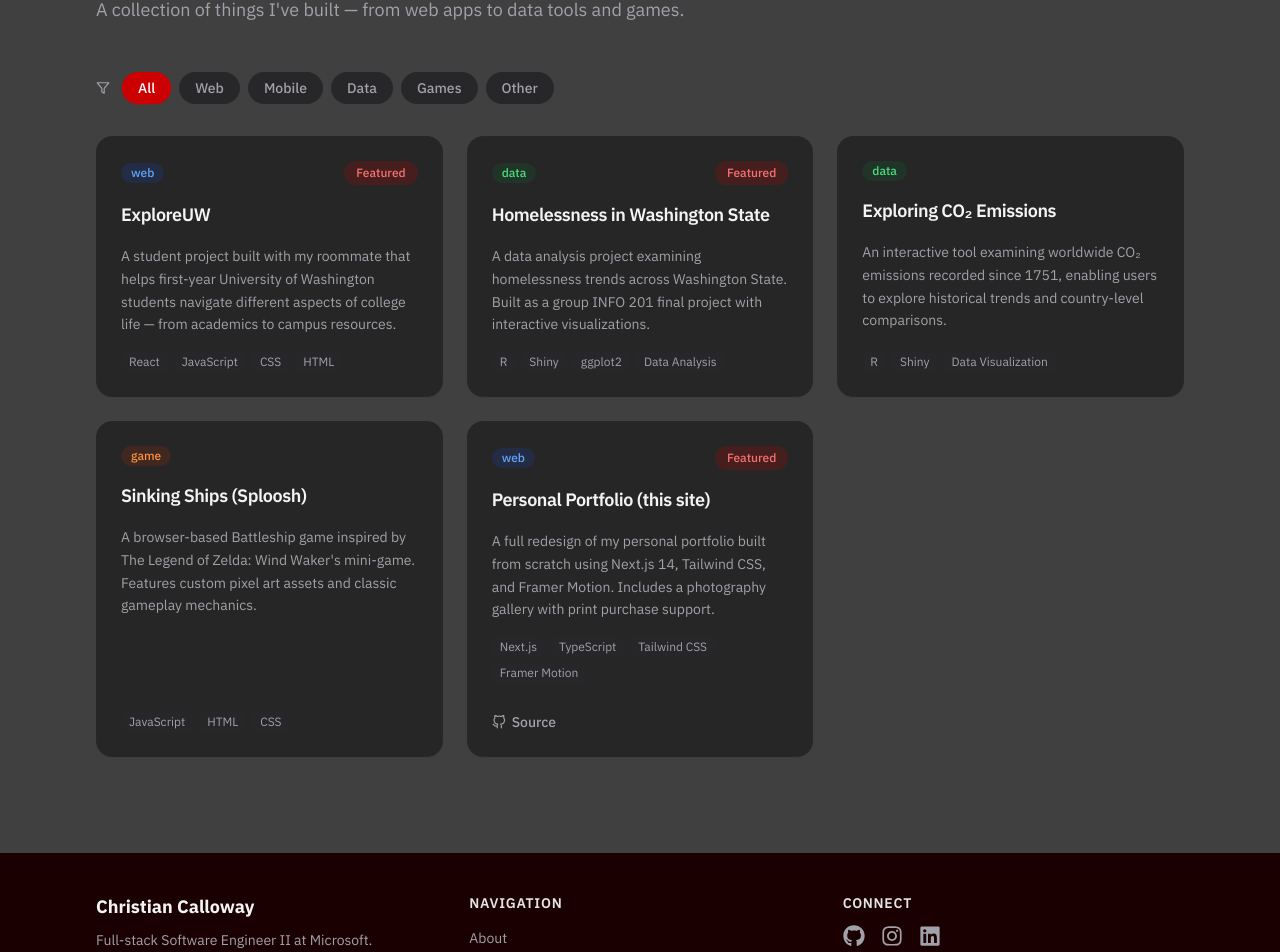
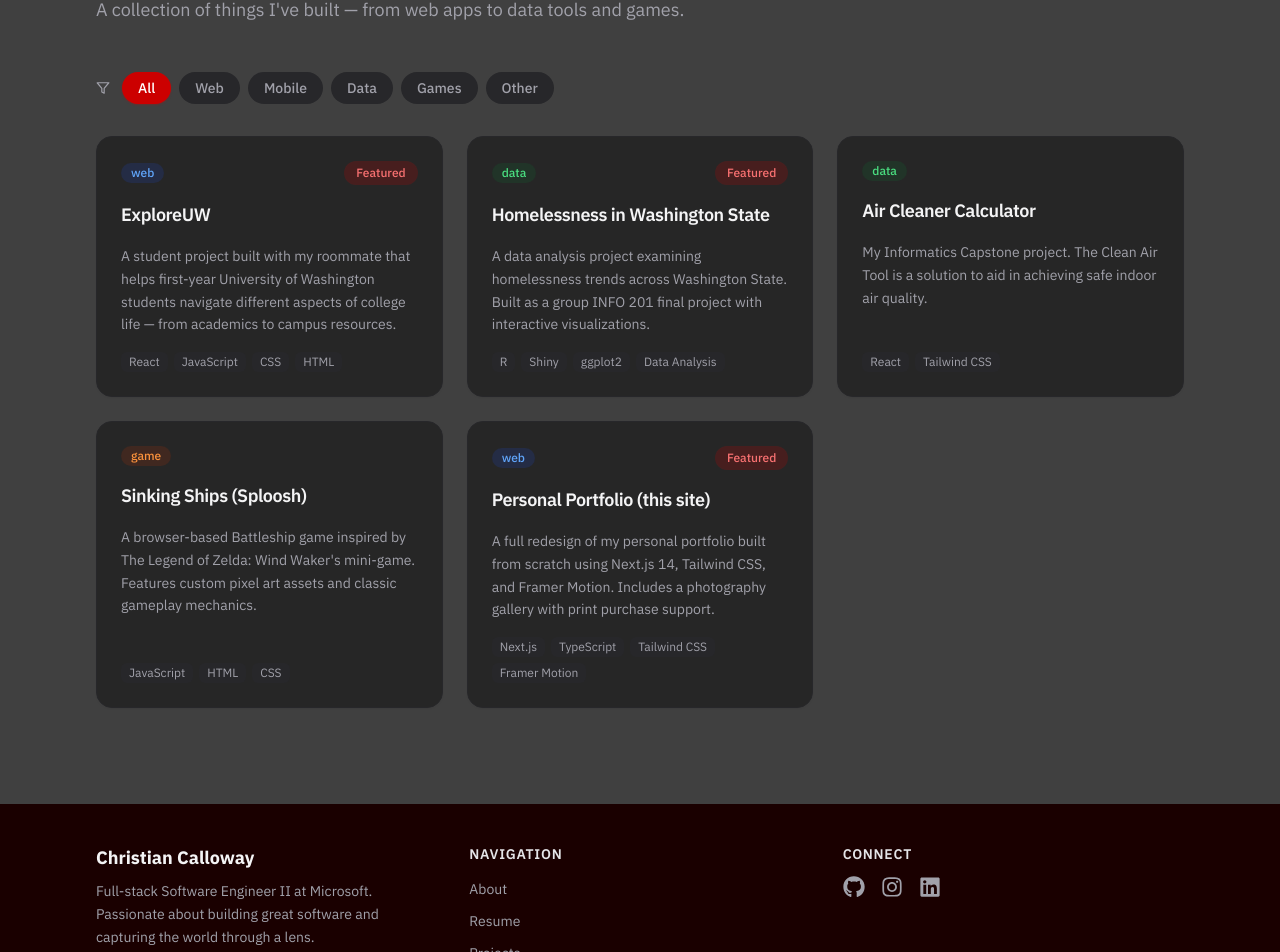
Before and after one commit to cmarqc/cmarq-web, a Next.js app: page /projects in a window 1280 px wide. Shown: the part 249-1201 px from the top of the page. Built offline with nearby package versions, Linux system fonts and the light colour scheme.

Commit message:
Enhance project links functionality by adding outputUrl and sourceUrl fields, and implement a link picker overlay for better user interaction.

```diff
--- a/app/projects/page.tsx
+++ b/app/projects/page.tsx
@@ -2,7 +2,7 @@
 
 import { useState } from 'react'
 import { motion, AnimatePresence } from 'framer-motion'
-import { FiExternalLink, FiGithub, FiFilter } from 'react-icons/fi'
+import { FiExternalLink, FiGithub, FiFilter, FiX } from 'react-icons/fi'
 import { projects, type Project } from '@/data/projects'
 
 type FilterCategory = 'all' | Project['category']
@@ -36,9 +36,22 @@ const itemVariants = {
 
 export default function ProjectsPage() {
   const [activeFilter, setActiveFilter] = useState<FilterCategory>('all')
+  const [openPickerId, setOpenPickerId] = useState<string | null>(null)
 
   const filtered =
     activeFilter === 'all' ? projects : projects.filter((p) => p.category === activeFilter)
+
+  const handleCardClick = (project: Project) => {
+    const { outputUrl, sourceUrl } = project
+    if (!outputUrl && !sourceUrl) return
+    if (outputUrl && sourceUrl) {
+      setOpenPickerId(project.id)
+      return
+    }
+    window.open((outputUrl ?? sourceUrl)!, '_blank', 'noreferrer')
+  }
+
+  const isClickable = (project: Project) => !!(project.outputUrl || project.sourceUrl)
 
   return (
     <div className="page-transition py-16 lg:py-24">
@@ -70,6 +83,14 @@ export default function ProjectsPage() {
           ))}
         </div>
 
+        {/* Backdrop — closes picker when clicking outside */}
+        {openPickerId && (
+          <div
+            className="fixed inset-0 z-40"
+            onClick={() => setOpenPickerId(null)}
+          />
+        )}
+
         {/* Grid */}
         <motion.div
           className="grid grid-cols-1 md:grid-cols-2 lg:grid-cols-3 gap-6"
@@ -84,7 +105,10 @@ export default function ProjectsPage() {
                 key={project.id}
                 variants={itemVariants}
                 layout
-                className="card card-hover flex flex-col gap-4 group"
+                onClick={() => handleCardClick(project)}
+                className={`card card-hover flex flex-col gap-4 group relative overflow-hidden${
+                  isClickable(project) ? ' cursor-pointer' : ''
+                }${openPickerId === project.id ? ' z-50' : ''}`}
               >
                 {/* Category badge */}
                 <div className="flex items-center justify-between">
@@ -118,33 +142,57 @@ export default function ProjectsPage() {
                   ))}
                 </div>
 
-                {/* Links */}
-                {(project.link || project.github) && (
-                  <div className="flex items-center gap-3 pt-3 border-t border-zinc-100 dark:border-zinc-800">
-                    {project.link && (
+                {/* Link picker overlay */}
+                <AnimatePresence>
+                  {openPickerId === project.id && (
+                    <motion.div
+                      initial={{ opacity: 0 }}
+                      animate={{ opacity: 1 }}
+                      exit={{ opacity: 0 }}
+                      transition={{ duration: 0.15 }}
+                      className="absolute inset-0 rounded-xl bg-white/95 dark:bg-zinc-900/95 backdrop-blur-sm flex flex-col items-center justify-center gap-3 p-6"
+                      onClick={(e) => e.stopPropagation()}
+                    >
+                      <p className="text-xs font-medium text-zinc-400 dark:text-zinc-500 uppercase tracking-widest mb-1">
+                        Open
+                      </p>
+
+                      {project.outputUrl && (
                         <a
-                        href={project.link}
+                          href={project.outputUrl}
                           target="_blank"
                           rel="noreferrer"
-                        className="flex items-center gap-1.5 text-sm font-medium text-zinc-500 dark:text-zinc-400 hover:text-brand dark:hover:text-brand transition-colors duration-200"
+                          onClick={() => setOpenPickerId(null)}
+                          className="w-full flex items-center justify-center gap-2 px-4 py-2.5 rounded-lg bg-zinc-100 dark:bg-zinc-800 text-sm font-medium text-zinc-700 dark:text-zinc-300 hover:bg-brand hover:text-white dark:hover:bg-brand dark:hover:text-white transition-colors duration-200"
                         >
                           <FiExternalLink size={14} />
-                        Live
+                          Live Site
                         </a>
                       )}
-                    {project.github && (
+
+                      {project.sourceUrl && (
                         <a
-                        href={project.github}
+                          href={project.sourceUrl}
                           target="_blank"
                           rel="noreferrer"
-                        className="flex items-center gap-1.5 text-sm font-medium text-zinc-500 dark:text-zinc-400 hover:text-brand dark:hover:text-brand transition-colors duration-200"
+                          onClick={() => setOpenPickerId(null)}
+                          className="w-full flex items-center justify-center gap-2 px-4 py-2.5 rounded-lg bg-zinc-100 dark:bg-zinc-800 text-sm font-medium text-zinc-700 dark:text-zinc-300 hover:bg-brand hover:text-white dark:hover:bg-brand dark:hover:text-white transition-colors duration-200"
                         >
                           <FiGithub size={14} />
-                        Source
+                          Source Code
                         </a>
                       )}
-                  </div>
+
+                      <button
+                        onClick={() => setOpenPickerId(null)}
+                        className="mt-1 flex items-center gap-1.5 text-xs text-zinc-400 dark:text-zinc-500 hover:text-zinc-600 dark:hover:text-zinc-300 transition-colors duration-200"
+                      >
+                        <FiX size={12} />
+                        Cancel
+                      </button>
+                    </motion.div>
                   )}
+                </AnimatePresence>
               </motion.article>
             ))}
           </AnimatePresence>
--- a/data/projects.ts
+++ b/data/projects.ts
@@ -4,8 +4,8 @@ export interface Project {
   description: string
   tech: string[]
   category: 'web' | 'mobile' | 'data' | 'game' | 'other'
-  link?: string
-  github?: string
+  outputUrl?: string
+  sourceUrl?: string
   featured?: boolean
 }
 
@@ -18,6 +18,8 @@ export const projects: Project[] = [
     tech: ['React', 'JavaScript', 'CSS', 'HTML'],
     category: 'web',
     featured: true,
+    sourceUrl: 'https://github.com/cmarqc/exploreUW',
+    outputUrl: 'https://cmarqc.github.io/exploreUW/',
   },
   {
     id: 'homelessness-wa',
@@ -27,15 +29,18 @@ export const projects: Project[] = [
     tech: ['R', 'Shiny', 'ggplot2', 'Data Analysis'],
     category: 'data',
     featured: true,
+    sourceUrl: 'https://github.com/cmarq07/INFO201-CRYM',
+    outputUrl: 'https://cmarq07.github.io/INFO201-CRYM/',
   },
   {
-    id: 'co2-emissions',
-    title: 'Exploring CO₂ Emissions',
+    id: 'air-cleaner-calculator',
+    title: 'Air Cleaner Calculator',
     description:
-      'An interactive tool examining worldwide CO₂ emissions recorded since 1751, enabling users to explore historical trends and country-level comparisons.',
-    tech: ['R', 'Shiny', 'Data Visualization'],
+      'My Informatics Capstone project. The Clean Air Tool is a solution to aid in achieving safe indoor air quality.',
+    tech: ['React', 'Tailwind CSS'],
     category: 'data',
     featured: false,
+    sourceUrl: 'https://github.com/cmarq07/air-cleaner-calculator',
   },
   {
     id: 'sploosh',
@@ -45,6 +50,8 @@ export const projects: Project[] = [
     tech: ['JavaScript', 'HTML', 'CSS'],
     category: 'game',
     featured: false,
+    sourceUrl: 'https://github.com/cmarqc/Sinking-Ships',
+    outputUrl: 'https://cmarqc.github.io/Sinking-Ships/',
   },
   {
     id: 'portfolio',
@@ -53,7 +60,7 @@ export const projects: Project[] = [
       'A full redesign of my personal portfolio built from scratch using Next.js 14, Tailwind CSS, and Framer Motion. Includes a photography gallery with print purchase support.',
     tech: ['Next.js', 'TypeScript', 'Tailwind CSS', 'Framer Motion'],
     category: 'web',
-    github: 'https://github.com/cmarq07',
+    sourceUrl: 'https://github.com/cmarqc/cmarq-web',
     featured: true,
   },
 ]
```
Lines whose indentation alone changed are shown as unchanged.
